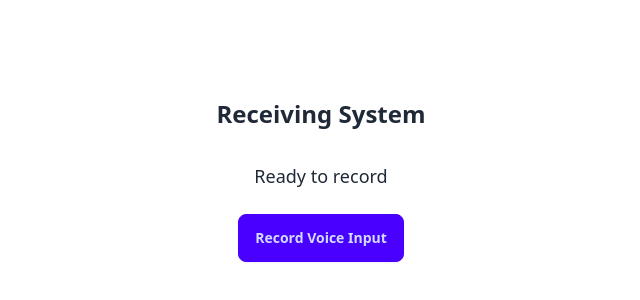
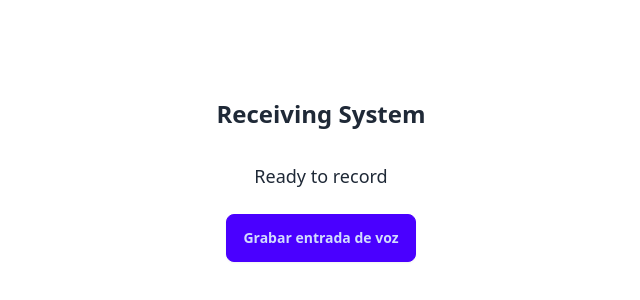
Before and after one commit to raqeebanjum/seniordesignproject, a React (Vite) app in the folder frontend/: page / in a window 1280 px wide. Shown: the part 212-512 px from the top of the page, without its empty margins (319-959 px from the left). Built offline with nearby package versions, Linux system fonts and the light colour scheme.

Commit message:
fixed language keys

```diff
--- a/frontend/src/App.jsx
+++ b/frontend/src/App.jsx
@@ -119,7 +119,7 @@ const AudioPlayer = ({ url, audioRef }) => {
 
 // Main App component
 function App() {
-  const [detectedLang, setDetectedLang] = useState("en-US");
+  const [detectedLang, setDetectedLang] = useState("es-US");
 
   // State management with custom hook
   const useAudioRecorder = () => {
```
Also changed, not shown: 1 other file (tests, documents, lock files or other folders).
